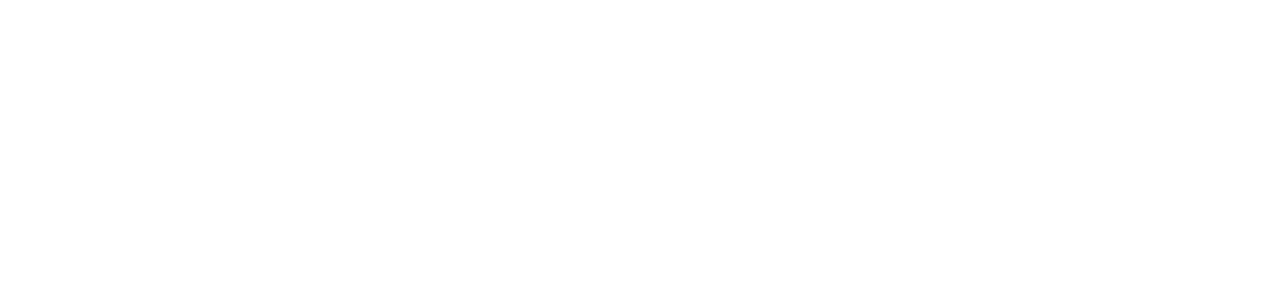
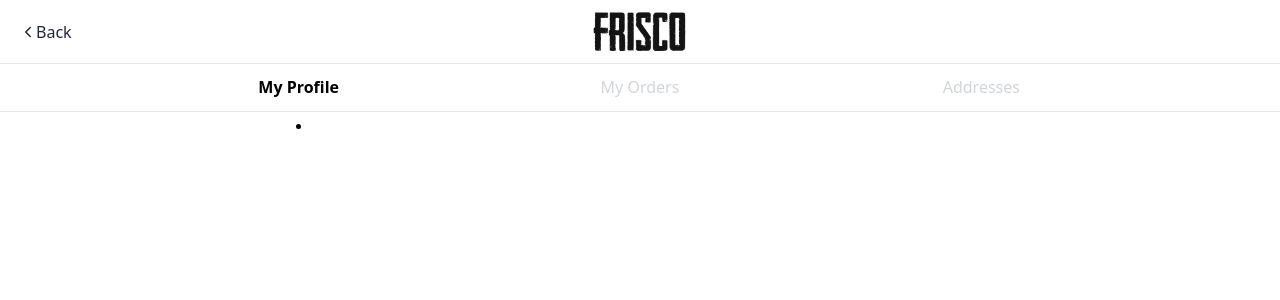
Before and after one commit to losandies/frisco-ecommerce, a React (Vite) app in the folder client/: page /account in a window 1280 px wide. Before the commit this address had no page. Shown: the top 300 px of the page. Built offline with nearby package versions, Linux system fonts and the light colour scheme.

Commit message:
added my account page, built out navigation bar on account page

```diff
--- a/client/src/App.jsx
+++ b/client/src/App.jsx
@@ -12,6 +12,7 @@
 import { getCartTotalItems, getCartTotalPrice } from "./redux/cart/cartSlice";
 import Home from "./pages/Home";
 import CheckOut from "./pages/CheckOut";
+import MyAccount from "./pages/MyAccount";
 
 function App() {
     const [count, setCount] = useState(0);
@@ -39,6 +40,7 @@
                     />
                     <Route path="/cart" element={<Cart />} />
                     <Route path="/checkout" element={<CheckOut />} />
+                    <Route path="/account" element={<MyAccount />} />
                 </Routes>
             </BrowserRouter>
             <ToastContainer />
--- /dev/null
+++ b/client/src/components/account/MyAccountNav.jsx
@@ -0,0 +1,72 @@
+import React, { useState } from "react";
+
+const MyAccountNav = () => {
+    const [currentTab, setCurrentTab] = useState("profile");
+    return (
+        <div className="w-full justify-center items-center flex flex-col">
+            <div className="h-12 w-full flex justify-center items-center border-b-[1px]">
+                <div className="w-[80%] h-12 bg-black flex">
+                    <div
+                        className={`w-1/3 h-full bg-white flex items-center justify-center border-b-[1px] flex-col relative cursor-pointer ${
+                            currentTab === "profile"
+                                ? "text-black font-bold"
+                                : "text-gray-300"
+                        }`}
+                    >
+                        <h1
+                            className=""
+                            onClick={() => setCurrentTab("profile")}
+                        >
+                            My Profile
+                        </h1>
+                    </div>
+                    <div
+                        className={`w-1/3 h-full bg-white flex items-center justify-center border-b-[1px] cursor-pointer ${
+                            currentTab === "orders"
+                                ? "text-black font-bold"
+                                : "text-gray-300"
+                        }`}
+                    >
+                        <h1
+                            className=""
+                            onClick={() => setCurrentTab("orders")}
+                        >
+                            My Orders
+                        </h1>
+                    </div>
+                    <div
+                        className={`w-1/3 h-full bg-white flex items-center justify-center border-b-[1px] cursor-pointer ${
+                            currentTab === "addresses"
+                                ? "text-black font-bold"
+                                : "text-gray-300"
+                        }`}
+                    >
+                        <h1
+                            className=""
+                            onClick={() => setCurrentTab("addresses")}
+                        >
+                            Addresses
+                        </h1>
+                    </div>
+                </div>
+            </div>
+            <div className="w-[80%] h-12 flex">
+                <div
+                    className={`w-1/3 h-12 relative flex justify-center transform duration-300 ease-in-out ${
+                        currentTab === "orders"
+                            ? "ml-[33.33%]"
+                            : currentTab === "addresses"
+                            ? "ml-[66.66%]"
+                            : "ml-0"
+                    }`}
+                >
+                    <div
+                        className={`w-[5px] h-[5px] rounded-lg relative top-3 bg-black `}
+                    ></div>
+                </div>
+            </div>
+        </div>
+    );
+};
+
+export default MyAccountNav;
--- a/client/src/components/cart/ShoppingCart.jsx
+++ b/client/src/components/cart/ShoppingCart.jsx
@@ -7,7 +7,7 @@
 import { Navigate, useNavigate } from "react-router-dom";
 
 const showCartItems = (cartArray) => (
-    <div className="md:h-[50vh] h-[50vh] overflow-scroll scrollbar-hide">
+    <div className="md:h-[50vh] h-[60vh] overflow-scroll scrollbar-hide">
         {cartArray.map((item) => (
             <CartItem item={item} key={item.id} />
         ))}
--- a/client/src/components/checkout/CheckoutTopBar.jsx
+++ b/client/src/components/checkout/AltTopBar.jsx
@@ -1,13 +1,21 @@
-import React from "react";
+import React, { useEffect } from "react";
 import { Link } from "react-router-dom";
 import logo from "../../assets/logo.jpeg";
 import { IoIosArrowBack } from "react-icons/io";
 
-const CheckoutTopBar = () => {
+const AltTopBar = () => {
+    const pagePath = window.location.href;
+
     return (
         <div className="h-16 py-6 md:py-0 w-full flex items-center border-b-[1px]">
             <Link
-                to="/cart"
+                to={`${
+                    pagePath.endsWith("checkout")
+                        ? "/cart"
+                        : pagePath.endsWith("account")
+                        ? "/"
+                        : null
+                }`}
                 className="w-1/3 pl-5 flex items-center hover:underline"
             >
                 <IoIosArrowBack /> Back
@@ -23,4 +31,4 @@
     );
 };
 
-export default CheckoutTopBar;
+export default AltTopBar;
--- a/client/src/components/content/ItemInfo.jsx
+++ b/client/src/components/content/ItemInfo.jsx
@@ -64,7 +64,7 @@
                         </div>
                         <div className="sizing mt-5 md:mt-10">
                             <h1 className="mb-2">Choose Size</h1>
-                            <div className="sizing-buttons flex flex-wrap justify-between md:justify-start">
+                            <div className="sizing-buttons flex flex-wrap md:flex-nowrap justify-between md:justify-start">
                                 {selectedItem.subcategory === "shirts" ||
                                 selectedItem.subcategory === "hoodies" ? (
                                     clothingSizes.map((size) => (
@@ -123,7 +123,7 @@
                                 ) : null}
                             </div>
                         </div>
-                        <div className="add-to-cart mt-2 md:mt-10 flex flex-col md:flex-row">
+                        <div className="add-to-cart mt-2 md:mt-10 flex flex-col md:flex-row md:items-center">
                             <div className="w-full md:w-[6.25rem] h-10 border-black border-[1px] flex justify-around rounded-lg">
                                 <button
                                     className={
@@ -161,7 +161,7 @@
                                 </button>
                             </div>
                             <button
-                                className="uppercase text-xs w-full md:w-72 h-12 md:h-auto bg-black text-white mt-4 md:ml-5"
+                                className="uppercase text-xs w-full md:w-72 h-12 md:h-10 bg-black text-white mt-4 md:mt-0 md:ml-5"
                                 onClick={gatherItemInfo}
                             >
                                 add to bag
--- a/client/src/pages/CheckOut.jsx
+++ b/client/src/pages/CheckOut.jsx
@@ -1,17 +1,18 @@
 import React from "react";
 
 import CheckoutForm from "../components/checkout/CheckoutForm";
-import CheckoutTopBar from "../components/checkout/CheckoutTopBar";
+import CheckoutTopBar from "../components/checkout/AltTopBar";
 import OrderSummary from "../components/checkout/OrderSummary";
 import { useMediaQuery } from "react-responsive";
 import { sizes } from "../screenSizes";
+import AltTopBar from "../components/checkout/AltTopBar";
 
 const CheckOut = () => {
     const isMobile = useMediaQuery({ maxWidth: sizes.md });
 
     return (
         <div className="w-screen h-screen flex flex-col overflow-x-hidden">
-            <CheckoutTopBar />
+            <AltTopBar />
             {isMobile ? (
                 <div className="w-full justify-center flex flex-col md:flex-row p-5 sm:p-10 mt-3">
                     <div>
--- /dev/null
+++ b/client/src/pages/MyAccount.jsx
@@ -0,0 +1,14 @@
+import React from "react";
+import MyAccountNav from "../components/account/MyAccountNav";
+import AltTopBar from "../components/checkout/AltTopBar";
+
+const MyAccount = () => {
+    return (
+        <div>
+            <AltTopBar />
+            <MyAccountNav />
+        </div>
+    );
+};
+
+export default MyAccount;
```
